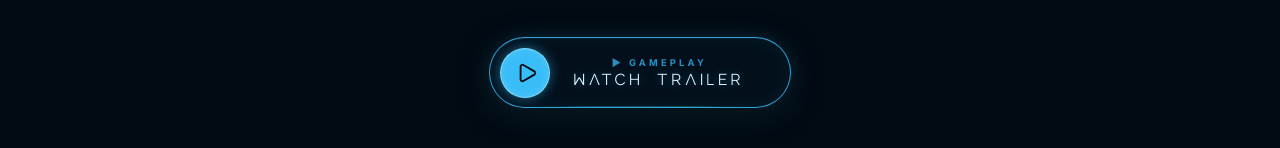
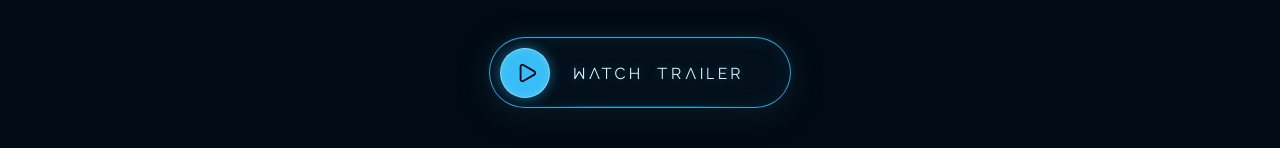
Before and after one commit to imc89/ABYSSEA-GAME-WEB, a website: page index.html in a window 1280 px wide. Shown: the part 1004-1152 px from the top of the page. Drawn offline with nearby package versions, Linux system fonts and the light colour scheme.

Commit message:
feat: clean some files.

```diff
--- a/index.html
+++ b/index.html
@@ -97,7 +97,6 @@
                             <i data-lucide="play" style="width:22px;height:22px;margin-left:3px;"></i>
                         </div>
                         <div class="btn-label">
-                            <span class="btn-eyebrow">▶ GAMEPLAY</span>
                             <span class="btn-main-text" data-i18n="hero_trailer">VER TRÁILER</span>
                         </div>
                     </button>
```
